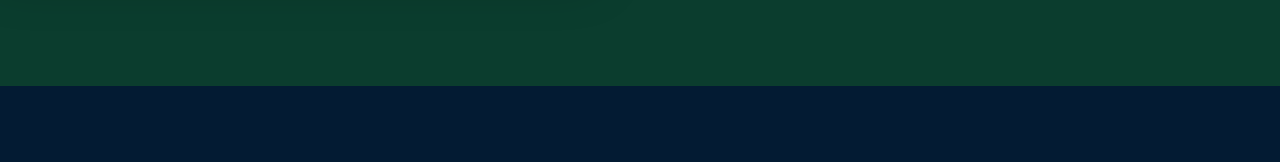
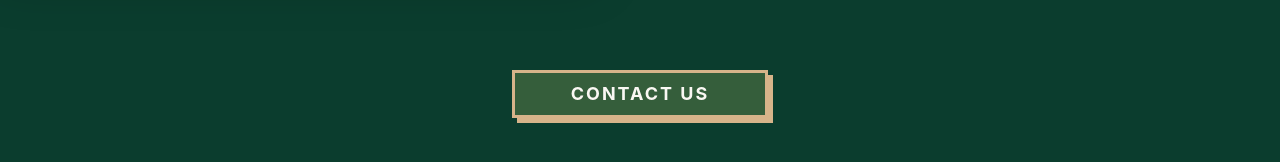
Before and after one commit to nathanjeichert/my-site, a Next.js app: page /about in a window 1280 px wide. Shown: the part 2055-2217 px from the top of the page. Before the commit the page ends 2141 px from the top, so only its background shows below. Built offline with nearby package versions, Linux system fonts and the light colour scheme.

Commit message:
Add contact CTA to About page

```diff
--- a/app/about/page.tsx
+++ b/app/about/page.tsx
@@ -70,6 +70,15 @@ export default function AboutPage() {
             </section>
           )
         })}
+
+        <section className="text-center">
+          <a
+            href="mailto:nathanjeichert@gmail.com"
+            className="retro-button inline-flex h-12 w-64 items-center justify-center gap-2 px-6 text-base sm:text-lg whitespace-nowrap border-rust bg-transparent text-rust hover:bg-rust hover:text-midnight"
+          >
+            Contact Us
+          </a>
+        </section>
       </div>
     </div>
   )
```
